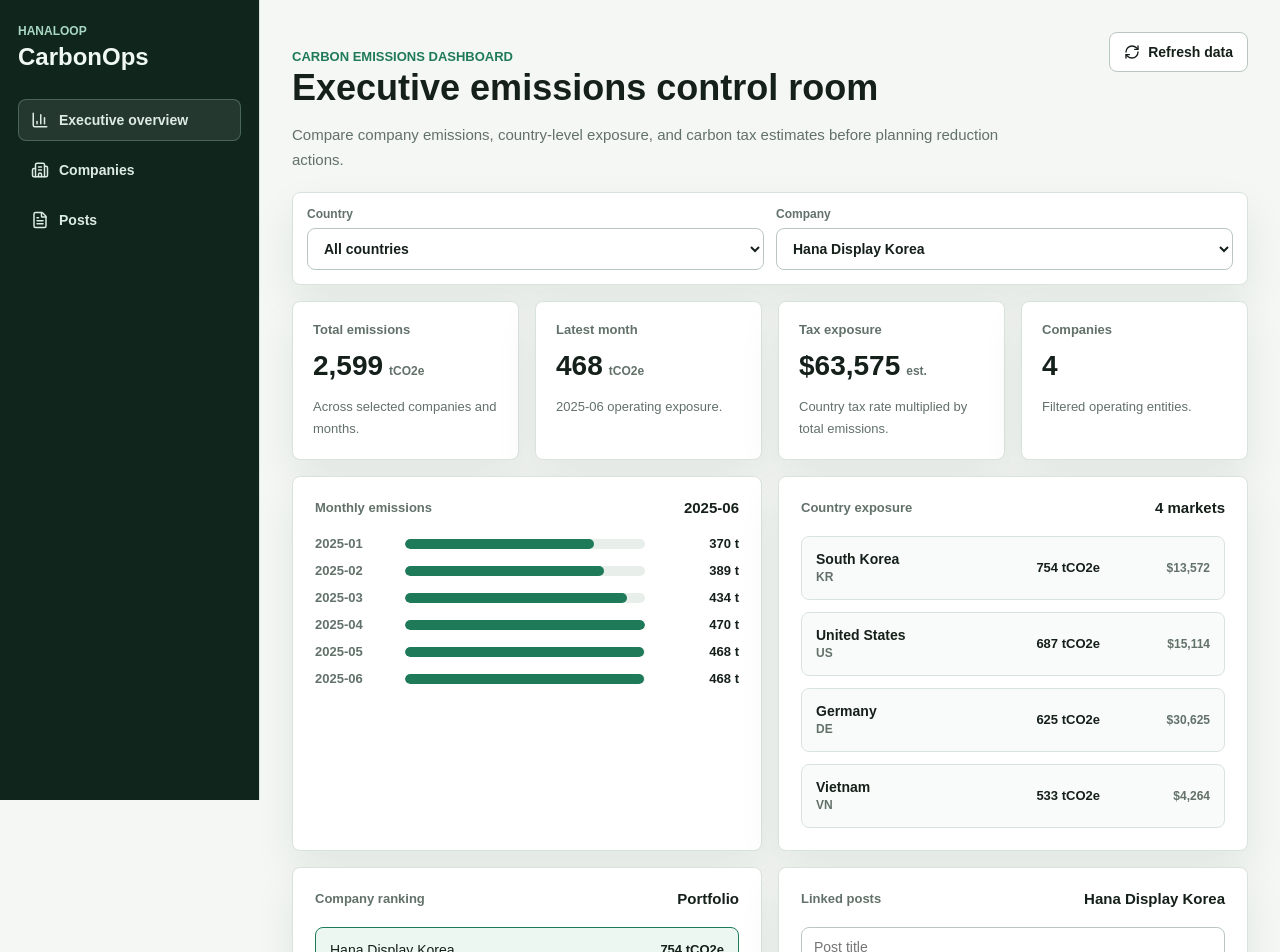
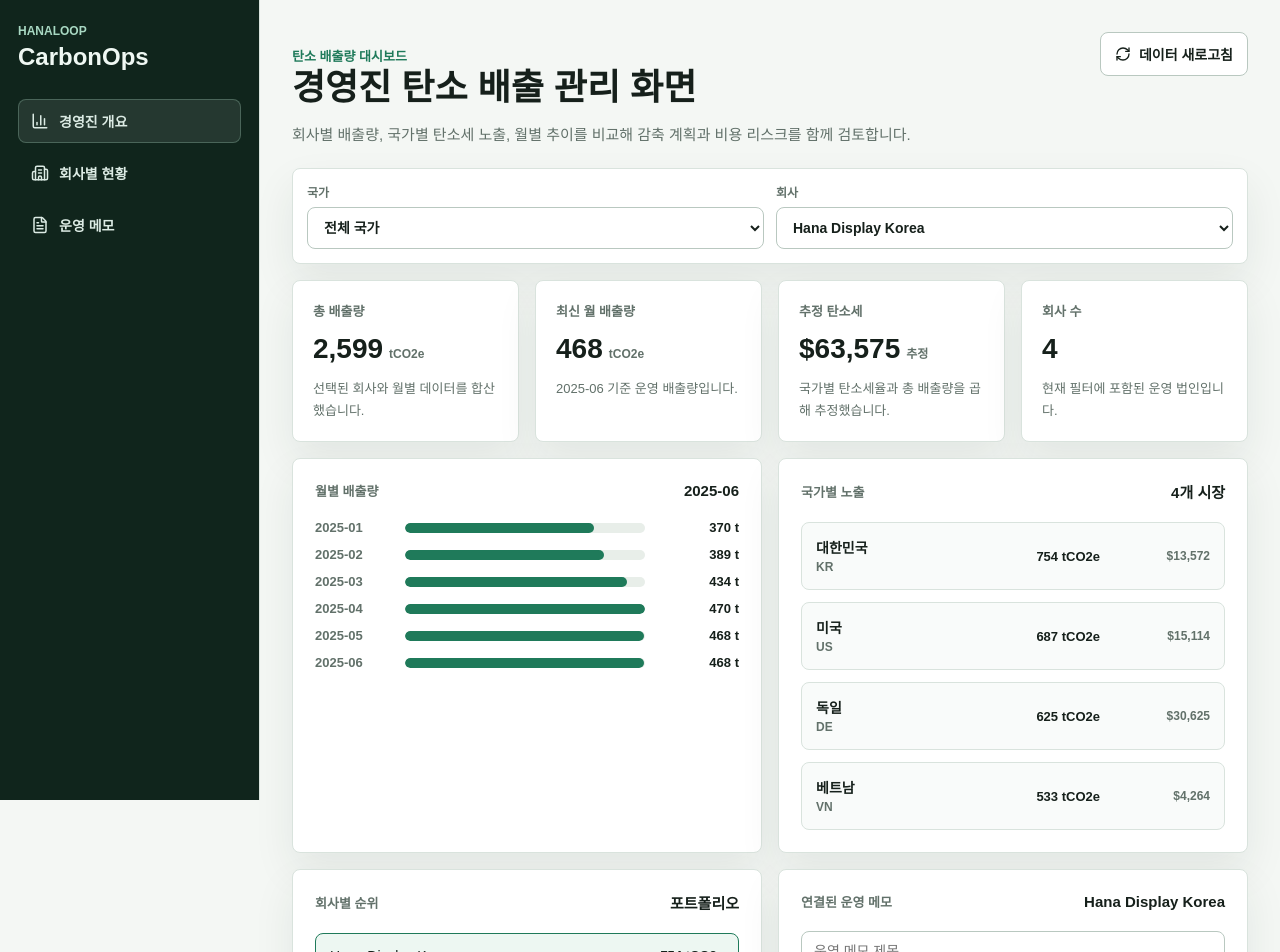
Before and after one commit to woojaemin0106/hanaloop-carbon-dashboard, a Next.js app: page / in a window 1280 px wide. Shown: the top 952 px of the page. Built offline with nearby package versions, Linux system fonts and the light colour scheme.

Commit message:
feat: 대시보드 한국어 UX 정리

```diff
--- a/src/app/layout.tsx
+++ b/src/app/layout.tsx
@@ -2,8 +2,8 @@ import type { Metadata } from "next";
 import "./globals.css";
 
 export const metadata: Metadata = {
-  title: "HanaLoop Carbon Dashboard",
-  description: "PCF lifecycle dashboard for carbon management",
+  title: "하나루프 탄소 대시보드",
+  description: "회사별 탄소 배출량과 탄소세 노출을 확인하는 대시보드",
 };
 
 export default function RootLayout({
--- a/src/features/company-emissions/CompanyEmissionsDashboard.tsx
+++ b/src/features/company-emissions/CompanyEmissionsDashboard.tsx
@@ -20,9 +20,9 @@ type LoadState =
   | { status: "ready"; countries: Country[]; companies: Company[]; posts: Post[] };
 
 const navigationItems = [
-  { id: "overview", label: "Executive overview", icon: BarChart3 },
-  { id: "companies", label: "Companies", icon: Building2 },
-  { id: "posts", label: "Posts", icon: FileText },
+  { id: "overview", label: "경영진 개요", icon: BarChart3 },
+  { id: "companies", label: "회사별 현황", icon: Building2 },
+  { id: "posts", label: "운영 메모", icon: FileText },
 ];
 
 const formatNumber = (value: number, maximumFractionDigits = 1) =>
@@ -64,7 +64,7 @@ export function CompanyEmissionsDashboard() {
     } catch (error) {
       setLoadState({
         status: "error",
-        message: error instanceof Error ? error.message : "Dashboard data failed to load.",
+        message: error instanceof Error ? error.message : "대시보드 데이터를 불러오지 못했습니다.",
       });
     }
   }, []);
@@ -163,7 +163,7 @@ export function CompanyEmissionsDashboard() {
 
   return (
     <div className="app-shell">
-      <aside className="nav-drawer" aria-label="Dashboard navigation">
+      <aside className="nav-drawer" aria-label="대시보드 탐색">
         <div className="nav-brand">
           <span>HanaLoop</span>
           <strong>CarbonOps</strong>
@@ -191,17 +191,17 @@ export function CompanyEmissionsDashboard() {
       <main className="executive-main">
         <header className="executive-header">
           <div>
-            <p className="eyebrow">Carbon Emissions Dashboard</p>
-            <h1>Executive emissions control room</h1>
+            <p className="eyebrow">탄소 배출량 대시보드</p>
+            <h1>경영진 탄소 배출 관리 화면</h1>
             <p>
-              Compare company emissions, country-level exposure, and carbon tax estimates before
-              planning reduction actions.
+              회사별 배출량, 국가별 탄소세 노출, 월별 추이를 비교해 감축 계획과 비용 리스크를
+              함께 검토합니다.
             </p>
           </div>
           <div className="header-actions">
             <button className="secondary-button" onClick={loadDashboard} type="button">
               <RefreshCw aria-hidden="true" size={16} />
-              Refresh data
+              데이터 새로고침
             </button>
           </div>
         </header>
@@ -209,29 +209,29 @@ export function CompanyEmissionsDashboard() {
         {loadState.status === "loading" ? (
           <section className="state-panel" aria-live="polite">
             <RefreshCw aria-hidden="true" size={22} />
-            <strong>Loading emissions data</strong>
-            <p>Simulating backend latency for companies, countries, and posts.</p>
+            <strong>배출량 데이터를 불러오는 중</strong>
+            <p>회사, 국가, 운영 메모 데이터를 fake backend 지연과 함께 불러옵니다.</p>
           </section>
         ) : null}
 
         {loadState.status === "error" ? (
           <section className="state-panel state-panel--error" aria-live="assertive">
             <AlertCircle aria-hidden="true" size={22} />
-            <strong>Unable to load dashboard</strong>
+            <strong>대시보드를 불러오지 못했습니다</strong>
             <p>{loadState.message}</p>
             <button className="secondary-button" onClick={loadDashboard} type="button">
-              Try again
+              다시 시도
             </button>
           </section>
         ) : null}
 
         {readyData ? (
           <>
-            <section className="filter-bar" aria-label="Dashboard filters">
+            <section className="filter-bar" aria-label="대시보드 필터">
               <label>
-                Country
+                국가
                 <select value={selectedCountry} onChange={(event) => setSelectedCountry(event.target.value)}>
-                  <option value="all">All countries</option>
+                  <option value="all">전체 국가</option>
                   {readyData.countries.map((country) => (
                     <option key={country.code} value={country.code}>
                       {country.name}
@@ -240,7 +240,7 @@ export function CompanyEmissionsDashboard() {
                 </select>
               </label>
               <label>
-                Company
+                회사
                 <select
                   value={selectedCompany?.id ?? ""}
                   onChange={(event) => setSelectedCompanyId(event.target.value)}
@@ -254,42 +254,42 @@ export function CompanyEmissionsDashboard() {
               </label>
             </section>
 
-            <section className="kpi-grid" aria-label="Executive KPIs">
+            <section className="kpi-grid" aria-label="경영진 KPI">
               <article className="kpi-card">
-                <span>Total emissions</span>
+                <span>총 배출량</span>
                 <strong>
                   {formatNumber(totalEmissions)}
                   <small>tCO2e</small>
                 </strong>
-                <p>Across selected companies and months.</p>
+                <p>선택된 회사와 월별 데이터를 합산했습니다.</p>
               </article>
               <article className="kpi-card">
-                <span>Latest month</span>
+                <span>최신 월 배출량</span>
                 <strong>
                   {formatNumber(latestMonthEmissions)}
                   <small>tCO2e</small>
                 </strong>
-                <p>{latestMonth || "No month"} operating exposure.</p>
+                <p>{latestMonth || "월 데이터 없음"} 기준 운영 배출량입니다.</p>
               </article>
               <article className="kpi-card">
-                <span>Tax exposure</span>
+                <span>추정 탄소세</span>
                 <strong>
                   {formatUsd(estimatedTaxUsd)}
-                  <small>est.</small>
+                  <small>추정</small>
                 </strong>
-                <p>Country tax rate multiplied by total emissions.</p>
+                <p>국가별 탄소세율과 총 배출량을 곱해 추정했습니다.</p>
               </article>
               <article className="kpi-card">
-                <span>Companies</span>
+                <span>회사 수</span>
                 <strong>{visibleCompanies.length}</strong>
-                <p>Filtered operating entities.</p>
+                <p>현재 필터에 포함된 운영 법인입니다.</p>
               </article>
             </section>
 
             <section className="dashboard-grid" aria-label={activeSection}>
               <article className="panel">
                 <div className="panel-heading">
-                  <span>Monthly emissions</span>
+                  <span>월별 배출량</span>
                   <strong>{latestMonth}</strong>
                 </div>
                 <div className="company-month-chart">
@@ -310,8 +310,8 @@ export function CompanyEmissionsDashboard() {
 
               <article className="panel">
                 <div className="panel-heading">
-                  <span>Country exposure</span>
-                  <strong>{countrySummary.length} markets</strong>
+                  <span>국가별 노출</span>
+                  <strong>{countrySummary.length}개 시장</strong>
                 </div>
                 <div className="country-list">
                   {countrySummary.map((country) => (
@@ -328,11 +328,11 @@ export function CompanyEmissionsDashboard() {
               </article>
             </section>
 
-            <section className="dashboard-grid" aria-label="Company details and posts">
+            <section className="dashboard-grid" aria-label="회사 상세와 운영 메모">
               <article className="panel">
                 <div className="panel-heading">
-                  <span>Company ranking</span>
-                  <strong>{activeSection === "companies" ? "Focused" : "Portfolio"}</strong>
+                  <span>회사별 순위</span>
+                  <strong>{activeSection === "companies" ? "선택 보기" : "포트폴리오"}</strong>
                 </div>
                 <div className="company-list">
                   {companySummaries
@@ -360,34 +360,34 @@ export function CompanyEmissionsDashboard() {
 
               <article className="panel">
                 <div className="panel-heading">
-                  <span>Linked posts</span>
-                  <strong>{selectedCompany?.name ?? "No company"}</strong>
+                  <span>연결된 운영 메모</span>
+                  <strong>{selectedCompany?.name ?? "선택된 회사 없음"}</strong>
                 </div>
                 <form className="post-form" onSubmit={handleSavePost}>
                   <input
-                    aria-label="Post title"
+                    aria-label="운영 메모 제목"
                     onChange={(event) => setPostTitle(event.target.value)}
-                    placeholder="Post title"
+                    placeholder="운영 메모 제목"
                     value={postTitle}
                   />
                   <textarea
-                    aria-label="Post content"
+                    aria-label="운영 메모 내용"
                     onChange={(event) => setPostContent(event.target.value)}
-                    placeholder="Add operational note for this company"
+                    placeholder="이 회사의 리스크, 조치 사항, 후속 확인 내용을 입력하세요"
                     rows={3}
                     value={postContent}
                   />
                   <button disabled={saveState === "saving"} type="submit">
                     <Save aria-hidden="true" size={16} />
-                    {saveState === "saving" ? "Saving..." : "Save post"}
+                    {saveState === "saving" ? "저장 중..." : "메모 저장"}
                   </button>
                   {saveState === "error" ? (
                     <p className="form-message form-message--error">
-                      Save failed. The optimistic note was rolled back.
+                      저장에 실패해 임시 메모를 이전 상태로 되돌렸습니다.
                     </p>
                   ) : null}
                   {saveState === "saved" ? (
-                    <p className="form-message">Post saved with fake backend latency.</p>
+                    <p className="form-message">fake backend 지연 후 메모가 저장되었습니다.</p>
                   ) : null}
                 </form>
                 <div className="post-list">
--- a/src/features/company-emissions/seed-data.ts
+++ b/src/features/company-emissions/seed-data.ts
@@ -3,26 +3,26 @@ import type { Company, Country, Post } from "./types";
 export const countries: Country[] = [
   {
     code: "KR",
-    name: "South Korea",
-    region: "Asia Pacific",
+    name: "대한민국",
+    region: "아시아 태평양",
     carbonTaxUsdPerTon: 18,
   },
   {
     code: "US",
-    name: "United States",
-    region: "North America",
+    name: "미국",
+    region: "북미",
     carbonTaxUsdPerTon: 22,
   },
   {
     code: "DE",
-    name: "Germany",
-    region: "Europe",
+    name: "독일",
+    region: "유럽",
     carbonTaxUsdPerTon: 49,
   },
   {
     code: "VN",
-    name: "Vietnam",
-    region: "Asia Pacific",
+    name: "베트남",
+    region: "아시아 태평양",
     carbonTaxUsdPerTon: 8,
   },
 ];
@@ -85,23 +85,23 @@ export const companies: Company[] = [
 export const posts: Post[] = [
   {
     id: "p1",
-    title: "Quarterly CO2 update",
+    title: "분기 CO2 업데이트",
     resourceUid: "c1",
     dateTime: "2025-03",
-    content: "Electricity procurement remains the main driver for Korea operations.",
+    content: "국내 사업장의 주요 배출 원인은 여전히 전력 구매입니다.",
   },
   {
     id: "p2",
-    title: "Freight lane review",
+    title: "운송 경로 검토",
     resourceUid: "c3",
     dateTime: "2025-04",
-    content: "Logistics emissions increased after two supplier lane changes.",
+    content: "공급사 운송 경로 2건이 변경되면서 물류 배출량이 증가했습니다.",
   },
   {
     id: "p3",
-    title: "Assembly efficiency note",
+    title: "조립 공정 효율 메모",
     resourceUid: "c4",
     dateTime: "2025-06",
-    content: "New shift plan reduced idle electricity but freight increased.",
+    content: "신규 교대 계획으로 유휴 전력은 줄었지만 운송 배출은 증가했습니다.",
   },
 ];
```
Also changed, not shown: 2 other files (tests, documents, lock files or other folders).
